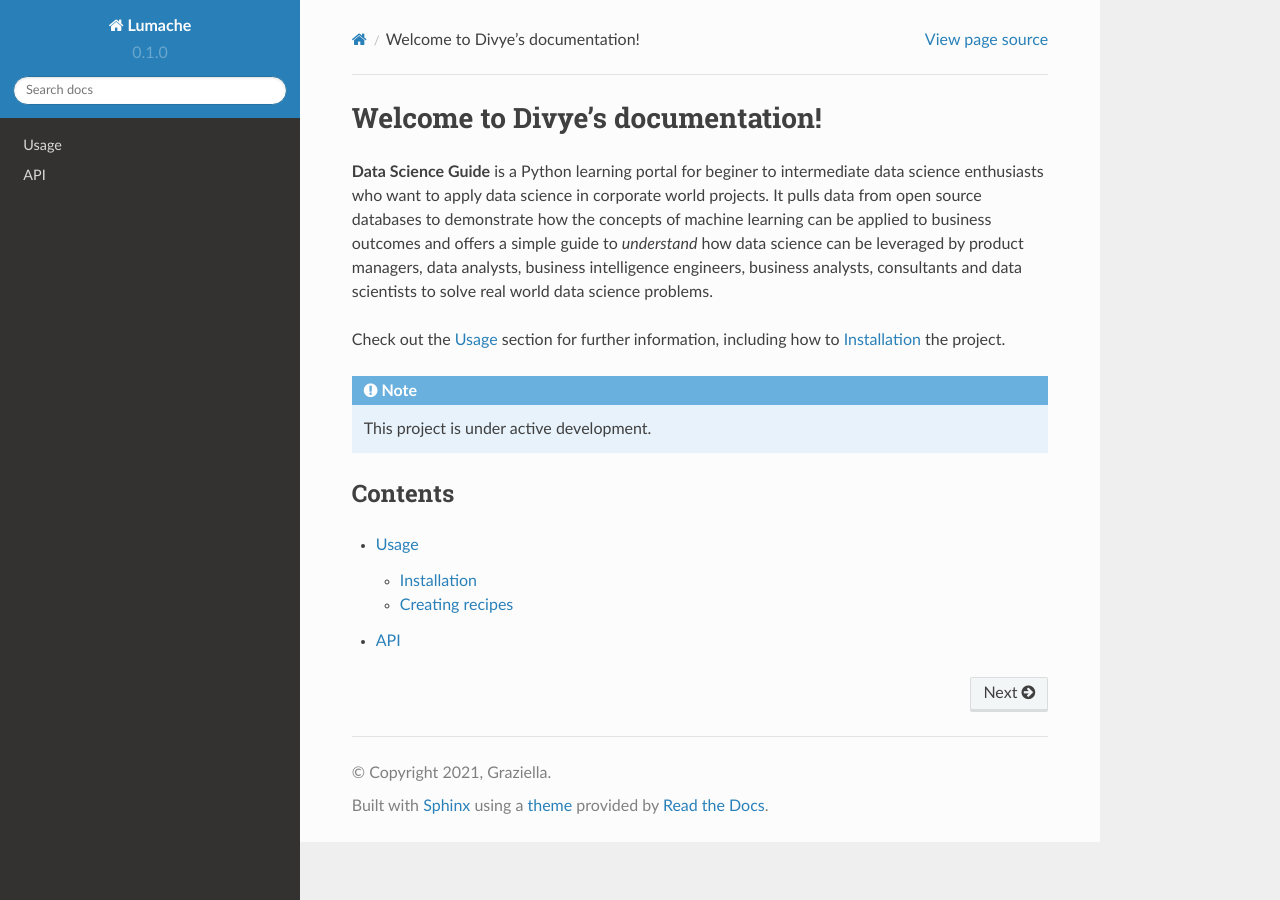
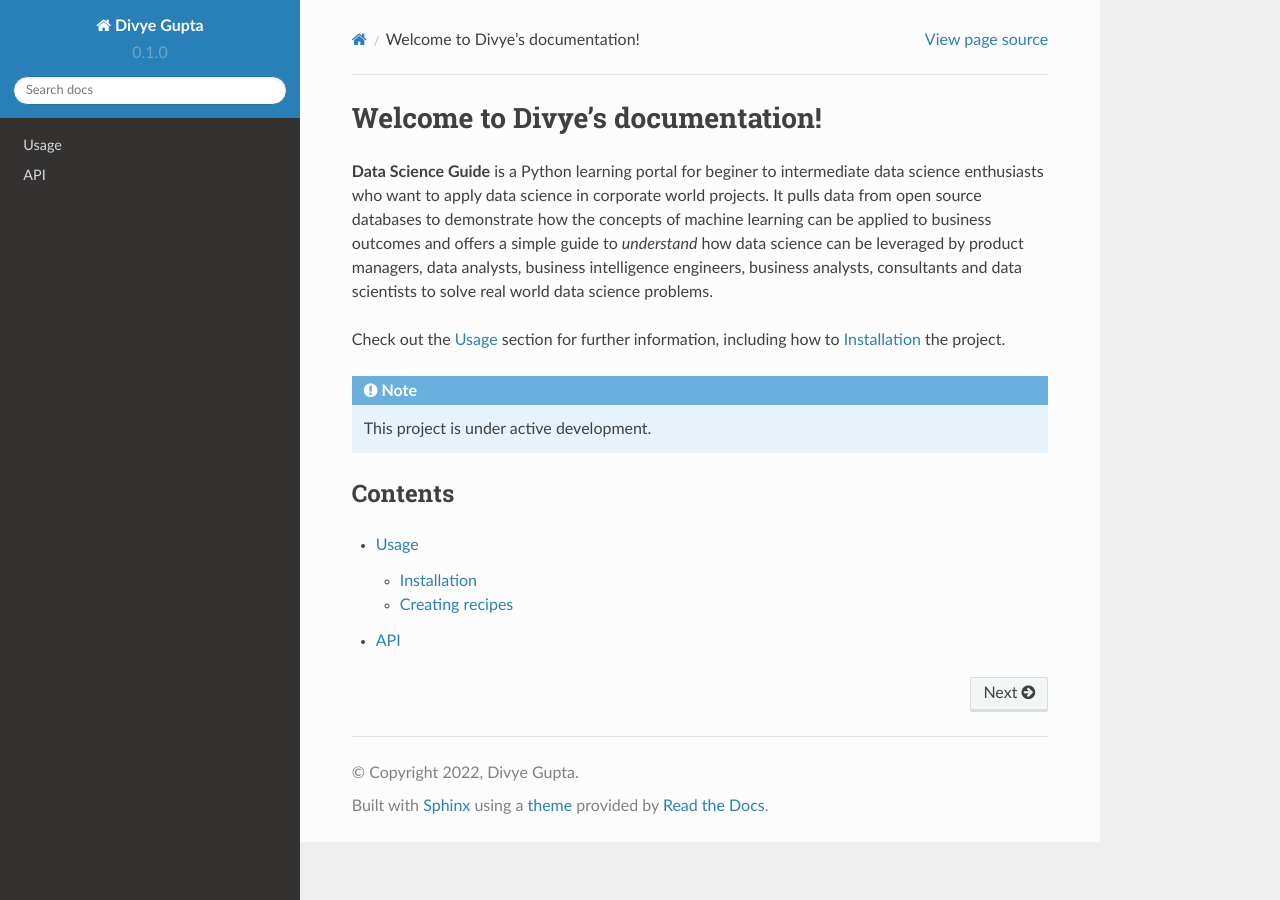
Before and after one commit to divyeg/data-science-guide, a Sphinx documentation site: the page built from docs/source/index.rst, in a window 1280 px wide. Built offline with Sphinx 7.4.7 and the Read the Docs theme 2.0.0, drawn with Linux system fonts in a browser that asks for light colours.

Commit message:
Update conf.py

```diff
--- a/docs/source/conf.py
+++ b/docs/source/conf.py
@@ -2,9 +2,9 @@
 
 # -- Project information
 
-project = 'Lumache'
-copyright = '2021, Graziella'
-author = 'Graziella'
+project = 'Divye Gupta'
+copyright = '2022, Divye Gupta'
+author = 'Divye Gupta'
 
 release = '0.1'
 version = '0.1.0'
```
